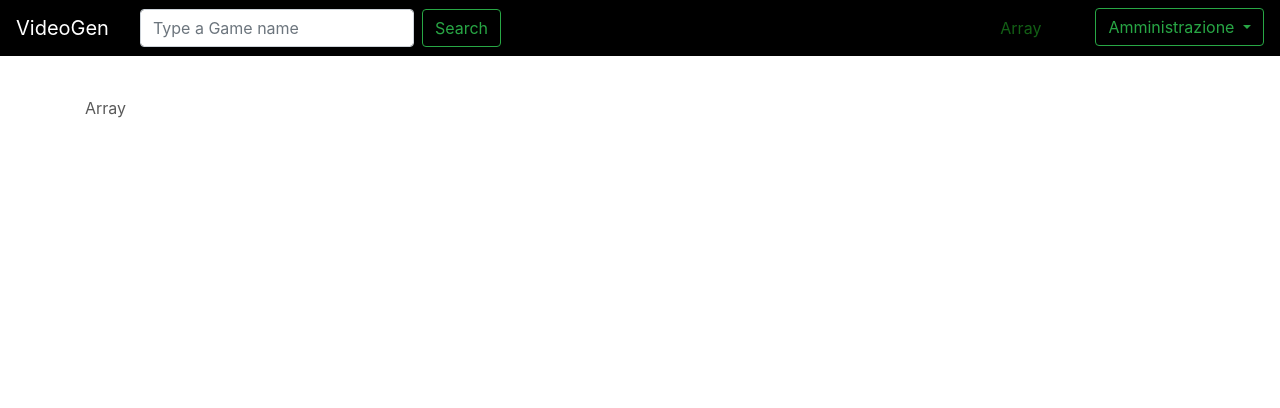
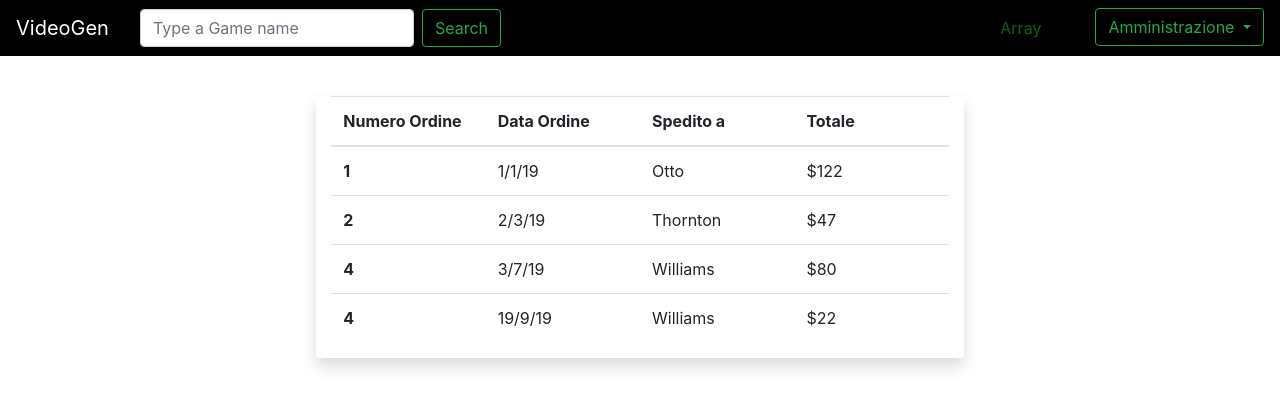
Before and after one commit to giorgiac98/videogen, a PHP site: page /orders-history.php in a window 1280 px wide. Shown: the top 408 px of the page. Run offline with PHP 8.4, Linux system fonts and the light colour scheme; the visitor is signed in with stand-in values (Sample User, id 1); some libraries are stand-ins or nearby versions.

Commit message:
orders history

```diff
--- a/orders-history.php
+++ b/orders-history.php
@@ -18,10 +18,57 @@
     require_once 'navbar.php';
   ?>
     <main role="main">
-      <div class="container mt-5">
+      <div class="container marketing">
         <?php
-          echo $_SESSION['user'];
+        //echo $_SESSION['user'];
          ?>
+         <div class="container py-5">
+             <div class="row">
+                 <div class="col-lg-7 mx-auto bg-white rounded shadow">
+
+                     <!-- Fixed header table-->
+                     <div class="table-responsive">
+                         <table class="table table-fixed">
+                             <thead>
+                                 <tr>
+                                     <th scope="col" class="col-3">Numero Ordine</th>
+                                     <th scope="col" class="col-3">Data Ordine</th>
+                                     <th scope="col" class="col-3">Spedito a</th>
+                                     <th scope="col" class="col-3">Totale</th>
+                                 </tr>
+                             </thead>
+                             <tbody>
+                                 <tr>
+                                     <th scope="row" class="col-3">1</th>
+                                     <td class="col-3">1/1/19</td>
+                                     <td class="col-3">Otto</td>
+                                     <td class="col-3">$122</td>
+                                 </tr>
+                                 <tr>
+                                     <th scope="row" class="col-3">2</th>
+                                     <td class="col-3">2/3/19</td>
+                                     <td class="col-3">Thornton</td>
+                                     <td class="col-3">$47</td>
+                                 </tr>
+                                 <tr>
+                                     <th scope="row" class="col-3">4</th>
+                                     <td class="col-3">3/7/19</td>
+                                     <td class="col-3">Williams</td>
+                                     <td class="col-3">$80</td>
+                                 </tr>
+                                 <tr>
+                                     <th scope="row" class="col-3">4</th>
+                                     <td class="col-3">19/9/19</td>
+                                     <td class="col-3">Williams</td>
+                                     <td class="col-3">$22</td>
+                                 </tr>
+                             </tbody>
+                         </table>
+                     </div><!-- End -->
+
+                 </div>
+             </div>
+         </div>
       </div>
     </main>
     <script src="https://code.jquery.com/jquery-3.3.1.slim.min.js" integrity="sha384-q8i/X+965DzO0rT7abK41JStQIAqVgRVzpbzo5smXKp4YfRvH+8abtTE1Pi6jizo" crossorigin="anonymous"></script>
```
